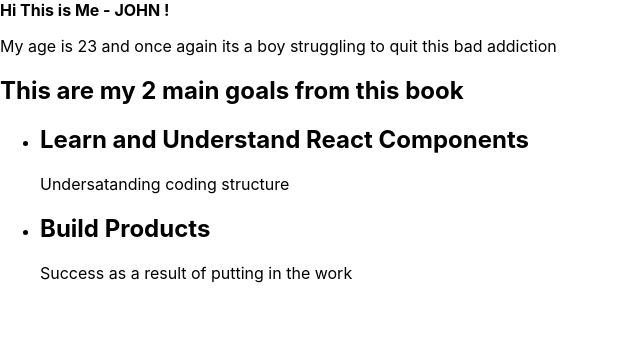
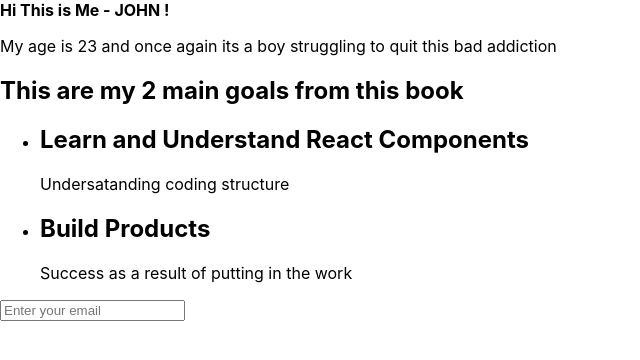
Before and after one commit to JohnMigwi/React-Apps, a React (Create React App) app: page / in a window 1280 px wide. Shown: the top 360 px of the page, without its empty margins (0-640 px from the left). Built offline with nearby package versions, Linux system fonts and the light colour scheme.

Commit message:
verification handling

```diff
--- a/src/App.js
+++ b/src/App.js
@@ -1,7 +1,8 @@
-
+import Email from './Components/Email.jsx';
 import MyName from './Components/Name.jsx';
 import Age from './Components/Age.jsx';
 import MainGoal from './Components/Goals/Main-Goal.jsx';
+
 
 function App (){
   return (
@@ -9,6 +10,7 @@
     <MyName/>
     <Age/>
     <MainGoal/>
+    <Email/>
     </>
   )
 }
--- /dev/null
+++ b/src/Components/Email.jsx
@@ -0,0 +1,24 @@
+import React from "react";
+function Email(){
+  let errorMessage = " ";
+
+    function evaluateEmail(event){
+        const enteredEmail = event.target.value;
+        if (enteredEmail.trim() === '' || !enteredEmail.includes('@')){
+            errorMessage = "Entered email is invalid";
+        } else {
+        errorMessage = "Valid";
+      }
+    }
+return (
+    <>
+     <div>
+        <input type="email" placeholder="Enter your email" onBlur={evaluateEmail}/>
+        <p>{errorMessage}</p>
+     </div>
+
+    </>
+  );
+};
+
+export default Email;
```
